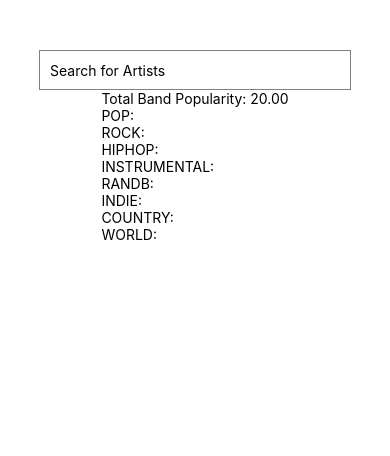
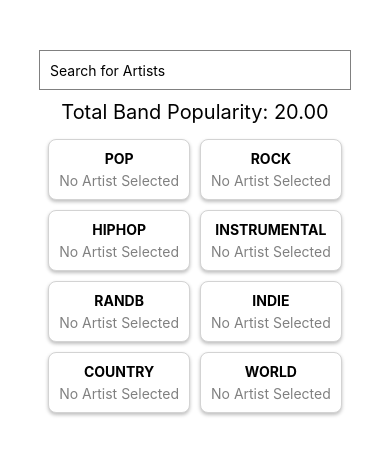
Before and after one commit to tejatummuru/BattleOfTheBands, a React Native app in the folder BattleOfTheBands/: screen / in a window 390 px wide. Shown: the top 456 px of the page. Built offline with nearby package versions, Linux system fonts and the light colour scheme.

Commit message:
added card and image displaying capabilities

```diff
--- a/BattleOfTheBands/band.js
+++ b/BattleOfTheBands/band.js
@@ -116,6 +116,7 @@ import React, { useState, useEffect } from 'react';
 import { View, Text, TouchableOpacity } from 'react-native';
 import artistData from './artists_data.json'; // Path to your JSON file
 import albumData from './albums_data.json'; // Path to your JSON file
+import GenreCard from './genrecard';
 
 const Band = ({ selectedArtist, setSelectedArtist }) => {
     const initialBand = {
@@ -234,6 +235,7 @@ const handleSelectArtist = (artist) => {
     if (!genreAdded) {
         console.log(`${artist.name} rocks in the genres ${artist.genres.join(', ')}, but all their genres are already occupied in the band.`);
     }
+    setSelectedArtist(artist);
 };
 
 
@@ -278,21 +280,13 @@ const updateBandPopularity = (updatedBand) => {
 };
 
 return (
-    <View>
-        <Text>Total Band Popularity: {bandPopularity.toFixed(2)}</Text>
+    <View style={{ flex: 1 }}>
+        <Text style={{ textAlign: 'center', margin: 10, fontSize: 20 }}>Total Band Popularity: {bandPopularity.toFixed(2)}</Text>
+        <View style={{ flexDirection: 'row', flexWrap: 'wrap', justifyContent: 'center' }}>
         {Object.entries(band).map(([genre, artists]) => (
-            <View key={genre}>
-                <Text>{`${genre.toUpperCase()}:`}</Text>
-                {artists.map((artist, index) => (
-                    <View key={index} style={{ flexDirection: 'row', alignItems: 'center' }}>
-                        <Text>{artist.name}</Text>
-                        <TouchableOpacity onPress={() => handleRemoveArtist(artist.id, genre)}>
-                            <Text style={{ marginLeft: 10, color: 'red' }}>Remove</Text>
-                        </TouchableOpacity>
-                    </View>
-                ))}
-            </View>
+        <GenreCard key={genre} genre={genre} artist={artists[0] || null} />
         ))}
+        </View>
     </View>
 );
 };
--- /dev/null
+++ b/BattleOfTheBands/genrecard.js
@@ -0,0 +1,61 @@
+// GenreCard.js
+import React from 'react';
+import { View, Text, Image, StyleSheet } from 'react-native';
+
+const GenreCard = ({ genre, artist }) => {
+  // Function to get the image URL or a placeholder if not available
+  const getImageUrl = () => {
+    if (artist && artist.images && artist.images.length > 0) {
+      return { uri: artist.images[0].url };
+    }
+    // Return a placeholder or a local image if no artist image is available
+    return require('./path-to-your-placeholder-image.png');
+  };
+
+  return (
+    <View style={styles.card}>
+      <Text style={styles.genre}>{genre.toUpperCase()}</Text>
+      {artist ? (
+        <>
+          <Image source={getImageUrl()} style={styles.image} />
+          <Text style={styles.artistName}>{artist.name}</Text>
+        </>
+      ) : (
+        <Text style={styles.noArtist}>No Artist Selected</Text>
+      )}
+    </View>
+  );
+};
+
+const styles = StyleSheet.create({
+  card: {
+    borderWidth: 1,
+    borderColor: 'lightgrey',
+    borderRadius: 8,
+    shadowColor: '#000',
+    shadowOffset: { width: 0, height: 2 },
+    shadowOpacity: 0.25,
+    shadowRadius: 3.84,
+    elevation: 5, // for Android shadow
+    padding: 10,
+    alignItems: 'center',
+    margin: 5,
+    backgroundColor: 'white', // for shadow to take effect
+  },
+  genre: {
+    fontWeight: 'bold',
+    marginBottom: 5,
+  },
+  image: {
+    width: 100,
+    height: 100,
+  },
+  artistName: {
+    marginTop: 5,
+  },
+  noArtist: {
+    color: 'grey',
+  },
+});
+
+export default GenreCard;
```
Also changed, not shown: BattleOfTheBands/artists_data.json.
